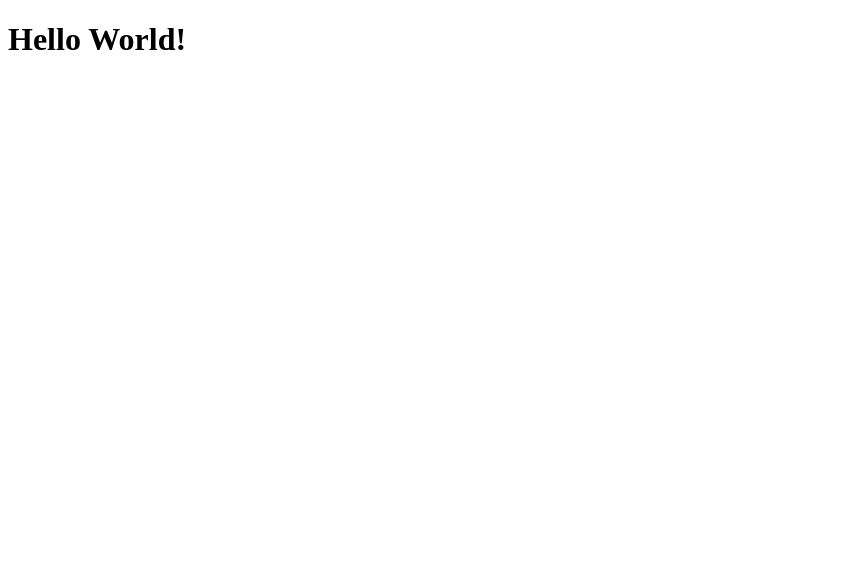
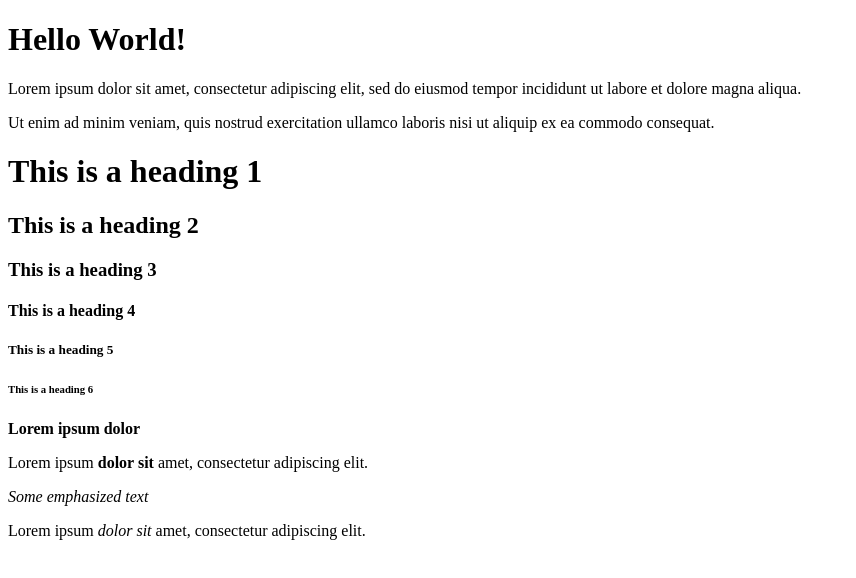
Before and after one commit to bybdev/learn_web, a plain HTML site: page html-boilerplate/index.html in a window 1280 px wide. Shown: the whole page, without its empty margins (0-856 px from the left). Drawn offline with Linux system fonts and the light colour scheme.

Commit message:
Working with text

```diff
--- a/html-boilerplate/index.html
+++ b/html-boilerplate/index.html
@@ -6,5 +6,21 @@
     </head>
     <body>
         <h1>Hello World!</h1>
+        <p>Lorem ipsum dolor sit amet, consectetur adipiscing elit, sed do eiusmod tempor
+            incididunt ut labore et dolore magna aliqua.</p>
+
+        <p>Ut enim ad minim veniam, quis nostrud exercitation ullamco laboris
+            nisi ut aliquip ex ea commodo consequat.</p>
+        <h1>This is a heading 1</h1>
+        <h2>This is a heading 2</h2>
+        <h3>This is a heading 3</h3>
+        <h4>This is a heading 4</h4>
+        <h5>This is a heading 5</h5>
+        <h6>This is a heading 6</h6>
+        <strong>Lorem ipsum dolor</strong>
+        <p>Lorem ipsum <strong>dolor sit</strong> amet, consectetur adipiscing elit.</p>
+        <em>Some emphasized text</em>
+        <p>Lorem ipsum <em>dolor sit</em> amet, consectetur adipiscing elit.</p>
+        <!---->
     </body>
 </html>
```
